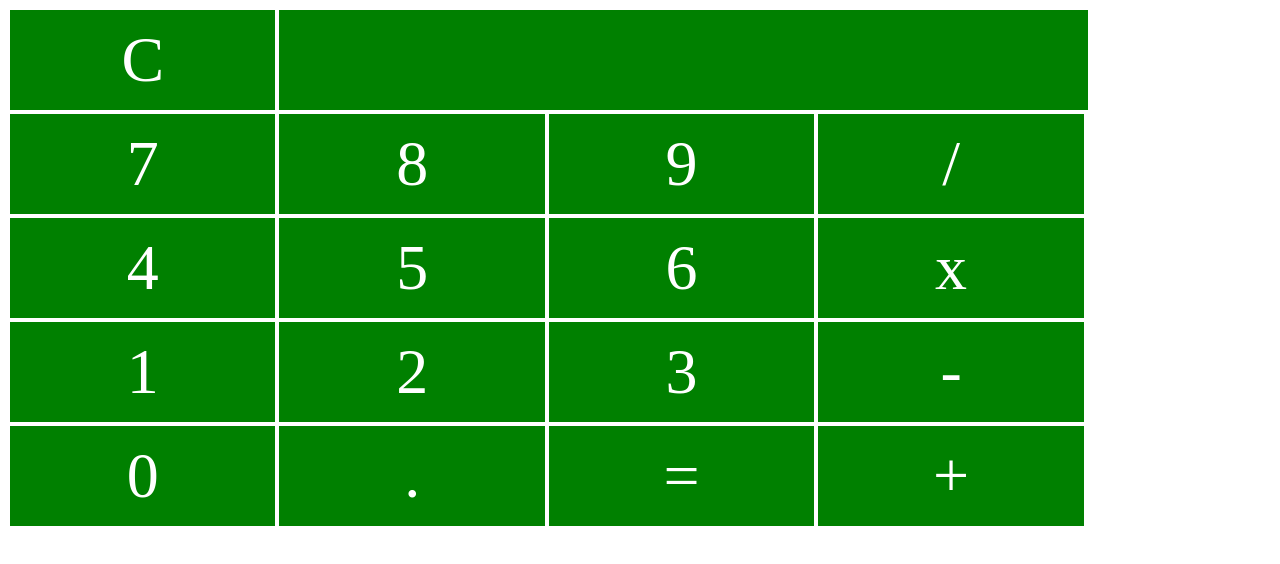
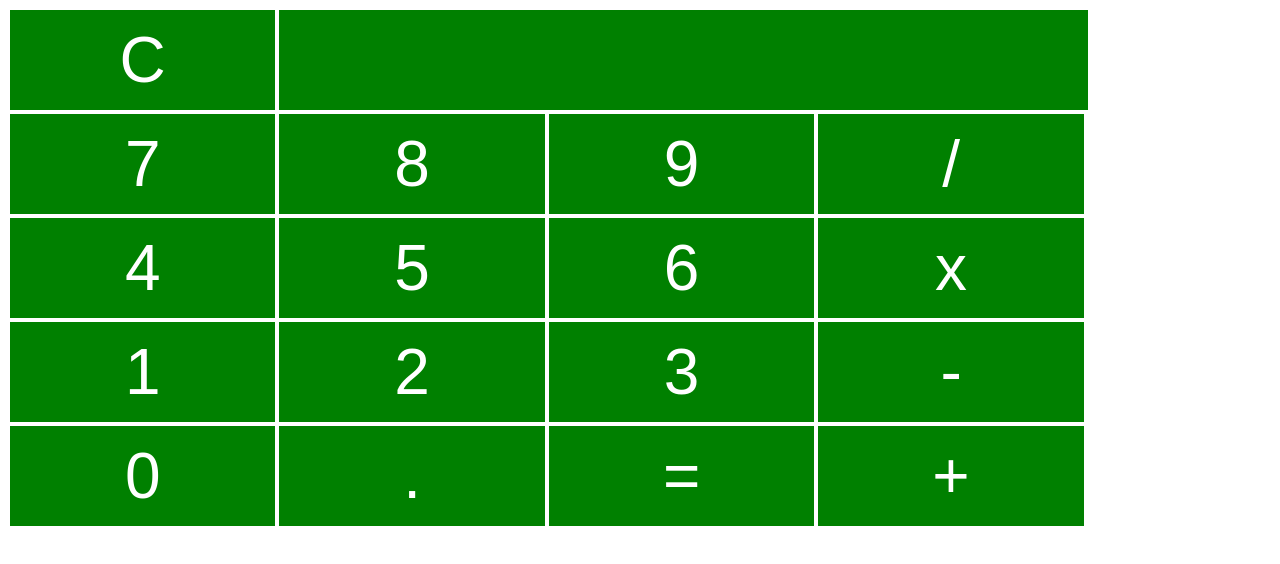
Before and after one commit to Momentum-Team-17/js-caculator-Stinacon, a plain HTML site: page index.html in a window 1280 px wide. Drawn offline with Linux system fonts and the light colour scheme.

Commit message:
gave clear-button and result bar id's to use for css styling;will add classes to group them in JS if necessary

```diff
--- a/index.html
+++ b/index.html
@@ -12,9 +12,9 @@
 
 <body>
     <section id="calculator">
-        <div class="result-bar">
-            <span class="clear-button">C</span>
-            <span class="result"></span>
+        <div id="top-bar">
+            <span id="clear-button">C</span>
+            <span id="result-space"></span>
         </div>
         <div class="number-square">
             <p>7</p>
--- a/style.css
+++ b/style.css
@@ -1,18 +1,16 @@
 * {
     box-sizing: border-box;
+    color: white;
+    font-family: sans-serif
 }
 
-* {
-    color: white;
-}
-
-.result-bar {
+#top-bar {
     display: flex;
     flex-wrap: no-wrap;
 
 }
 
-span.clear-button {
+#clear-button {
     display: flex;
     width: 21%;
     height: 100px;
@@ -24,7 +22,7 @@ span.clear-button {
     /* border: 3px solid greenyellow; */
 }
 
-span.result {
+#result-space {
     display: flex;
     width: 64%;
     height: 100px;
```
